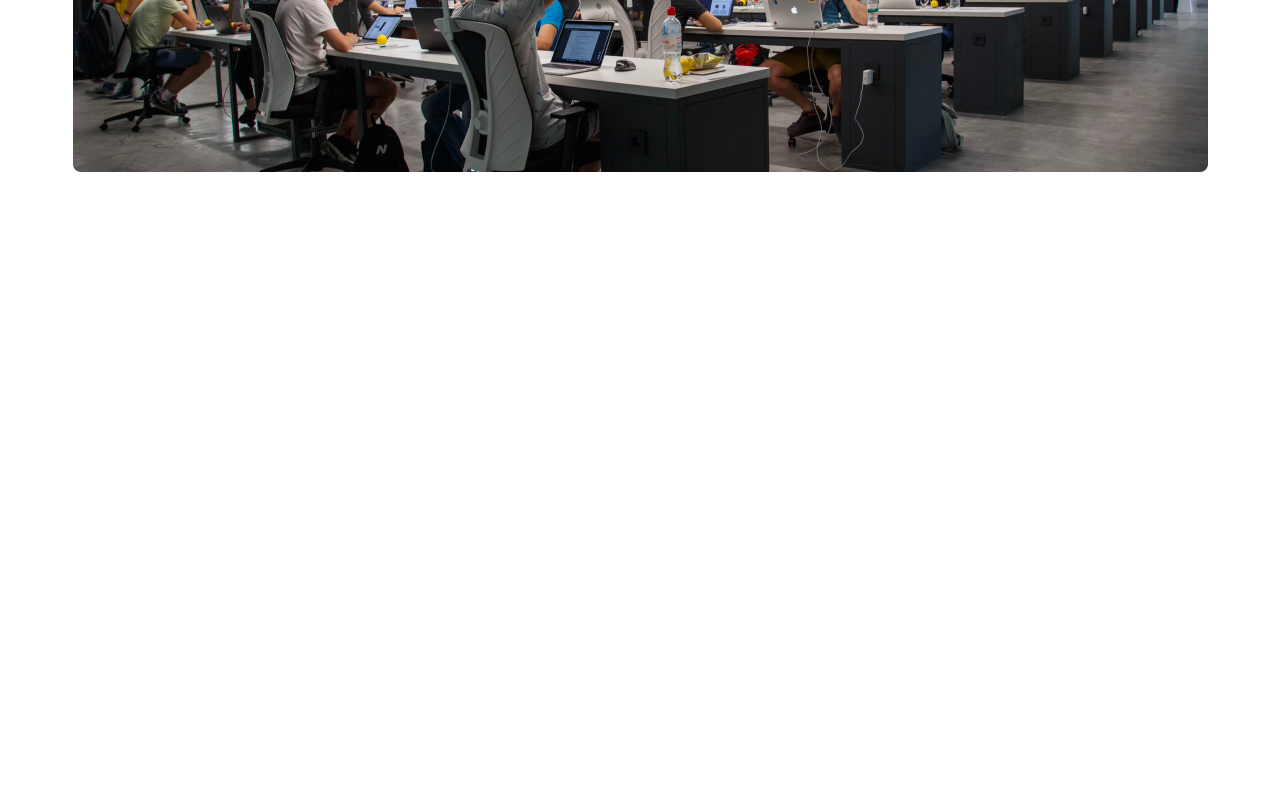
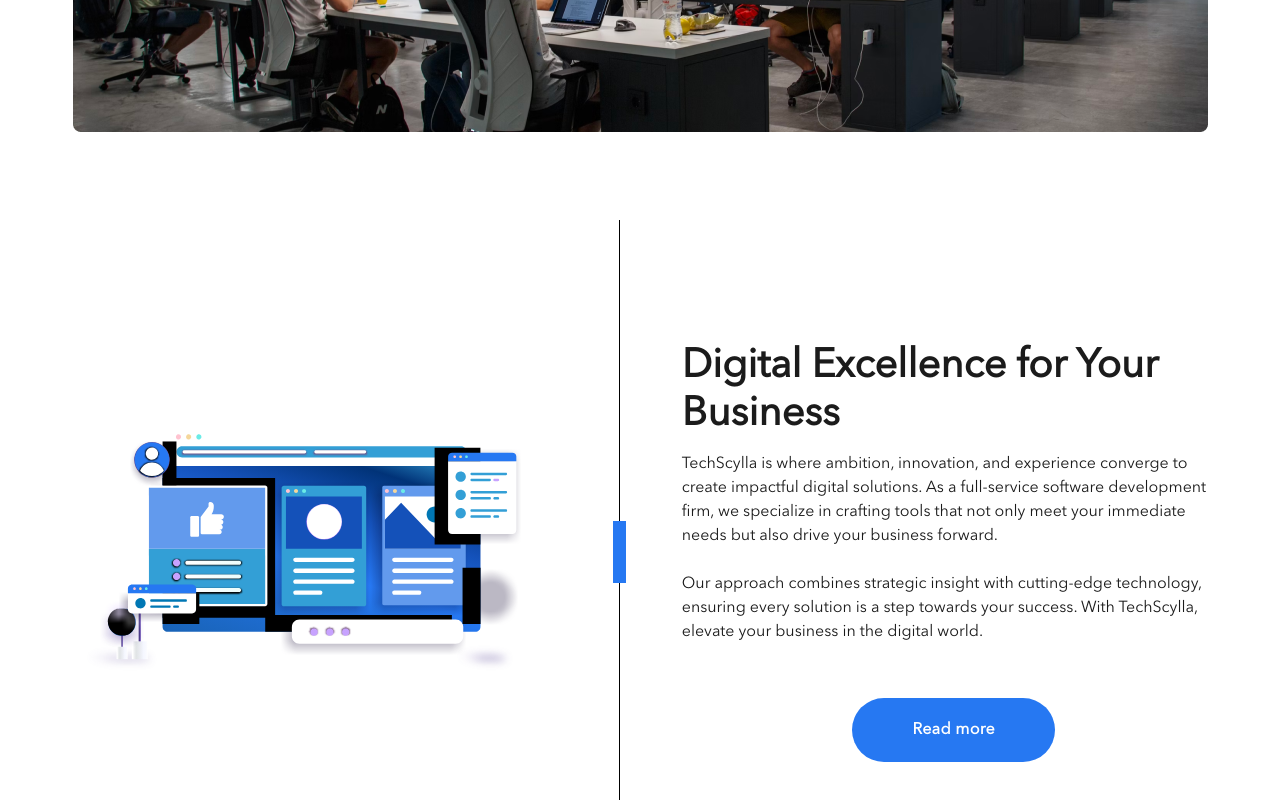
Before and after one commit to Huzaifa-A750/TechScylla, a React (Create React App) app: page / in a window 1280 px wide. Shown: the part 560-1360 px from the top of the page. Before the commit the page ends 892 px from the top, so only its background shows below. Built offline with nearby package versions, Linux system fonts and the light colour scheme.

Commit message:
section number 2 done

```diff
--- a/src/App.js
+++ b/src/App.js
@@ -1,5 +1,6 @@
 import "./App.css";
 import Layout from "./component/common/layout";
+import Digital from "./component/home/Digital Excellence";
 import Hero from "./component/home/hero";
 
 function App() {
@@ -7,6 +8,7 @@
     <Layout>
       <div className="App">
         <Hero />
+        <Digital/>
       </div>
     </Layout>
   );
--- a/src/component/common/Navbar.js
+++ b/src/component/common/Navbar.js
@@ -3,7 +3,7 @@
 
 export default function Navbar() {
   return (
-    <div className="flex justify-between items-center px-10 lg:px-40 py-6">
+    <div className="flex justify-between items-center px-8 sm:px-10 lg:px-40 py-6">
       <div className="">
         <img src={Logo} alt="" />
       </div>
--- /dev/null
+++ b/src/component/home/Digital Excellence.js
@@ -0,0 +1,43 @@
+import DigitalImg from "../../assets/images/Digital-Excellence.svg";
+
+export default function Digital() {
+  return (
+    <div className="container mx-auto">
+      <div className="px-10 grid lg:flex justify-center md:justify-evenly items-center">
+        <div className="justify-center grid">
+          <img src={DigitalImg} alt="Image" />
+        </div>
+
+        {/* Divider */}
+
+        <div class="justify-center lg:flex hidden px-12">
+          <div class="h-[664px] w-[1px] bg-black grid items-center">
+            <div class="h-[62px] w-[13px] bg-[#2678F2] -ml-[6px]"></div>
+          </div>
+        </div>
+
+        <div className="w-auto sm:w-[544px] grid lg:text-start text-center">
+          <h2 className="text-[#1B1B1B] text-[40px] font-[Avenir-Next-Regular] font-semibold leading-[48px] mb-[13px]">
+            Digital Excellence for Your Business
+          </h2>
+          <p className="text-[#1B1B1B] text-base font-[Avenir-Next-Regular] font-normal leading-6">
+            TechScylla is where ambition, innovation, and experience converge to
+            create impactful digital solutions. As a full-service software
+            development firm, we specialize in crafting tools that not only meet
+            your immediate needs but also drive your business forward.
+            <br />
+            <br />
+            Our approach combines strategic insight with cutting-edge
+            technology, ensuring every solution is a step towards your success.
+            With TechScylla, elevate your business in the digital world.
+            <div className="pt-8 lg:pt-[54px] grid justify-center">
+              <button className="px-[60px] py-5 bg-[#2678F2] rounded-full text-white tracking-[0.32px] leading-6 font-[Avenir-Next-Regular] text-base font-semibold">
+                Read more
+              </button>
+            </div>
+          </p>
+        </div>
+      </div>
+    </div>
+  );
+}
--- a/src/component/home/hero.js
+++ b/src/component/home/hero.js
@@ -3,7 +3,7 @@
 
 export default function Hero() {
   return (
-    <div className="py-5 sm:py-20 px-10">
+    <div className="pt-2 sm:pt-20 sm:pb-12 pb-2 px-5">
       <div className="text-[#1B1B1B] font-[Avenir-Next-Regular] font-semibold grid justify-center text-[28px] sm:text-[45px] leading-[40px] sm:leading-[54px]">
         <h1 className="w-auto md:w-[733px] text-center">
           Navigating the Digital Depths with Innovation and{" "}
@@ -15,7 +15,7 @@
           </span>
         </h1>
       </div>
-      <div className="grid justify-center py-10 sm:py-20">
+      <div className="grid justify-center py-10 sm:py-15">
         <img src={Heroimg} alt="Hero" />
       </div>
     </div>
```
Also changed, not shown: src/component/common/layout.js (+3 -5 lines), src/assets/images/Digital-Excellence.svg (added).
